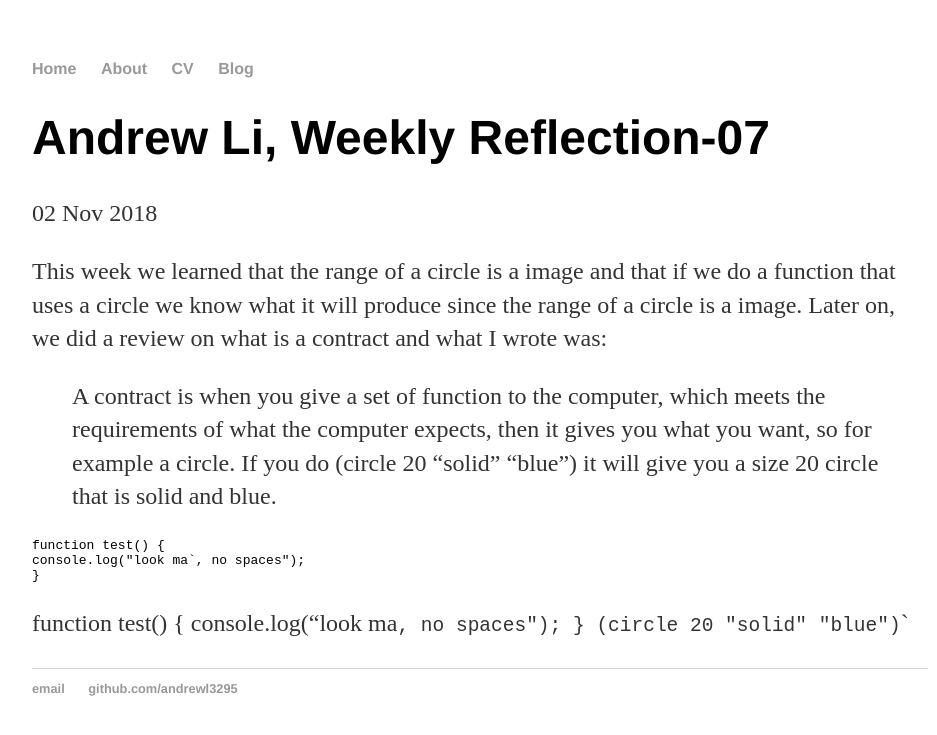
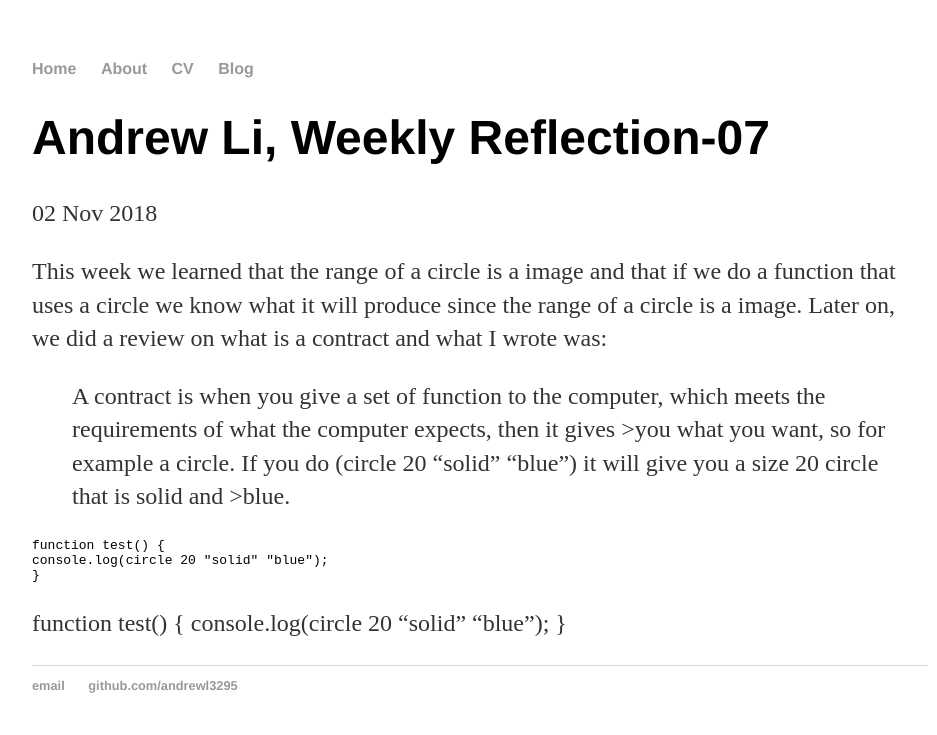
Before and after one commit to Andrewl3295/Andrewl3295.github.io, a Jekyll site: the page built from _posts/2018-11-02-Weekly-Reflection-07.md, in a window 1280 px wide. Shown: the top 735 px of the page, without its empty margins (160-1097 px from the left). Built offline with Jekyll 4.4.1, drawn with Linux system fonts in a browser that asks for light colours.

Commit message:
Update 2018-11-02-Weekly-Reflection-07.md

````diff
--- a/_posts/2018-11-02-Weekly-Reflection-07.md
+++ b/_posts/2018-11-02-Weekly-Reflection-07.md
@@ -5,14 +5,15 @@ date: 2018-11-02
 ---
 
 This week we learned that the range of a circle is a image and that if we do a function that uses a circle we know what it will produce since the range of a circle is a image. Later on, we did a review on what is a contract and what I wrote was:
->A contract is when you give a set of function to the computer, which meets the requirements of what the computer expects, then it gives you what you want, so for example a circle. If you do (circle 20 "solid" "blue") it will give you a size 20 circle that is solid and blue.
+>A contract is when you give a set of function to the computer, which meets the requirements of what the computer expects, then it gives >you what you want, so for example a circle. If you do (circle 20 "solid" "blue") it will give you a size 20 circle that is solid and >blue.
+
 
 ```javascript
 function test() {
-console.log("look ma`, no spaces");
+console.log(circle 20 "solid" "blue");
 }
 ```
+
 function test() {
-console.log("look ma`, no spaces");
+console.log(circle 20 "solid" "blue");
 }
-```(circle 20 "solid" "blue")```
````
